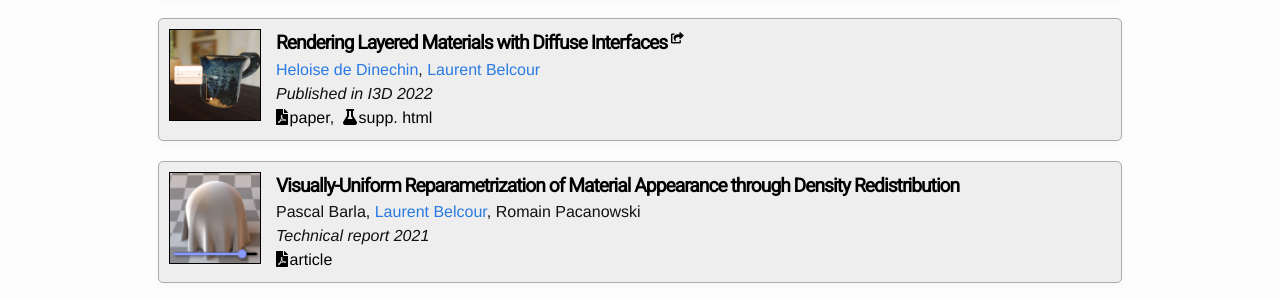
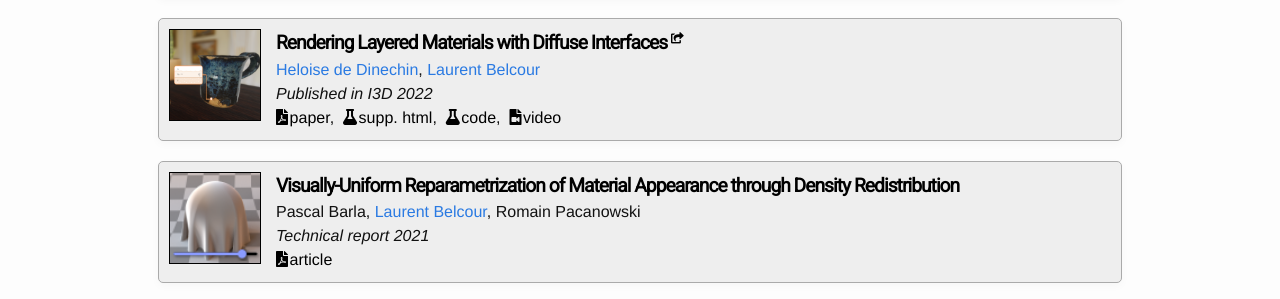
Before and after one commit to unity-grenoble/website, a Jekyll site: the page built from publications.html, in a window 1280 px wide and 900 px high. Shown: the part 259-558 px from the top of the window. Built offline with Jekyll 4.4.1, drawn with Linux system fonts in a browser that asks for light colours.

Commit message:
Adding link to code and video for layered diffuse

```diff
--- a/_posts/2022-04-13-brdf-layered-diffuse.markdown
+++ b/_posts/2022-04-13-brdf-layered-diffuse.markdown
@@ -13,6 +13,8 @@ thumbnail: "/images/thumbnails/publication_brdf_layered_diffuse.png"
 materials: [
     { type: "document", name: "paper", url: "https://arxiv.org/pdf/2203.11835" },
     { type: "url", name: "supp. html", url: "https://belcour.github.io/blog/supp/2022-brdf-layered-diffuse/" },
+    { type: "url", name: "code", url: "https://drive.google.com/file/d/1L7pK4xvszQ04QQ6PAtA5jvyKZVnBZ_iz/view?usp=sharing" },
+    { type: "video", name: "video", url: "https://youtu.be/P-wRgPe8sDs?t=9258"},
 ]
 url_outside: https://belcour.github.io/blog/research/publication/2022/04/13/brdf-layered-diffuse.html
 ---
```
